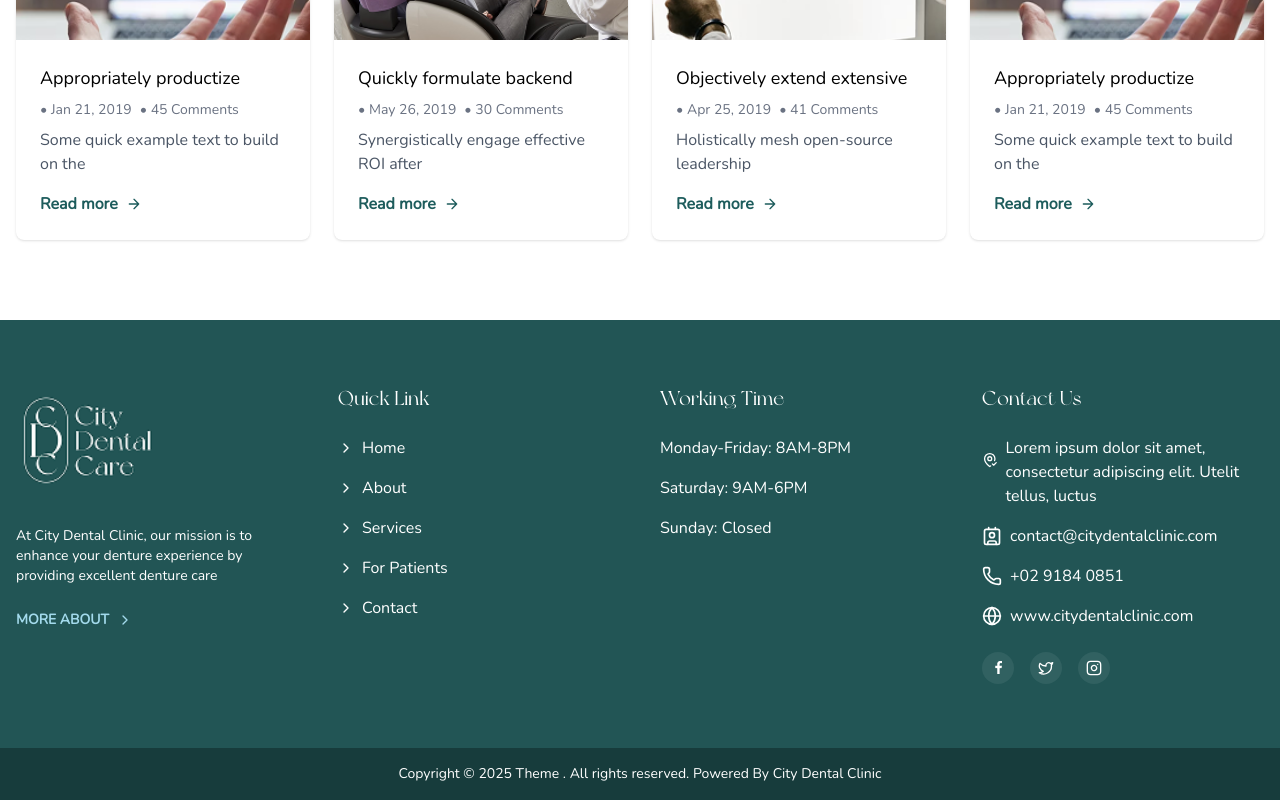
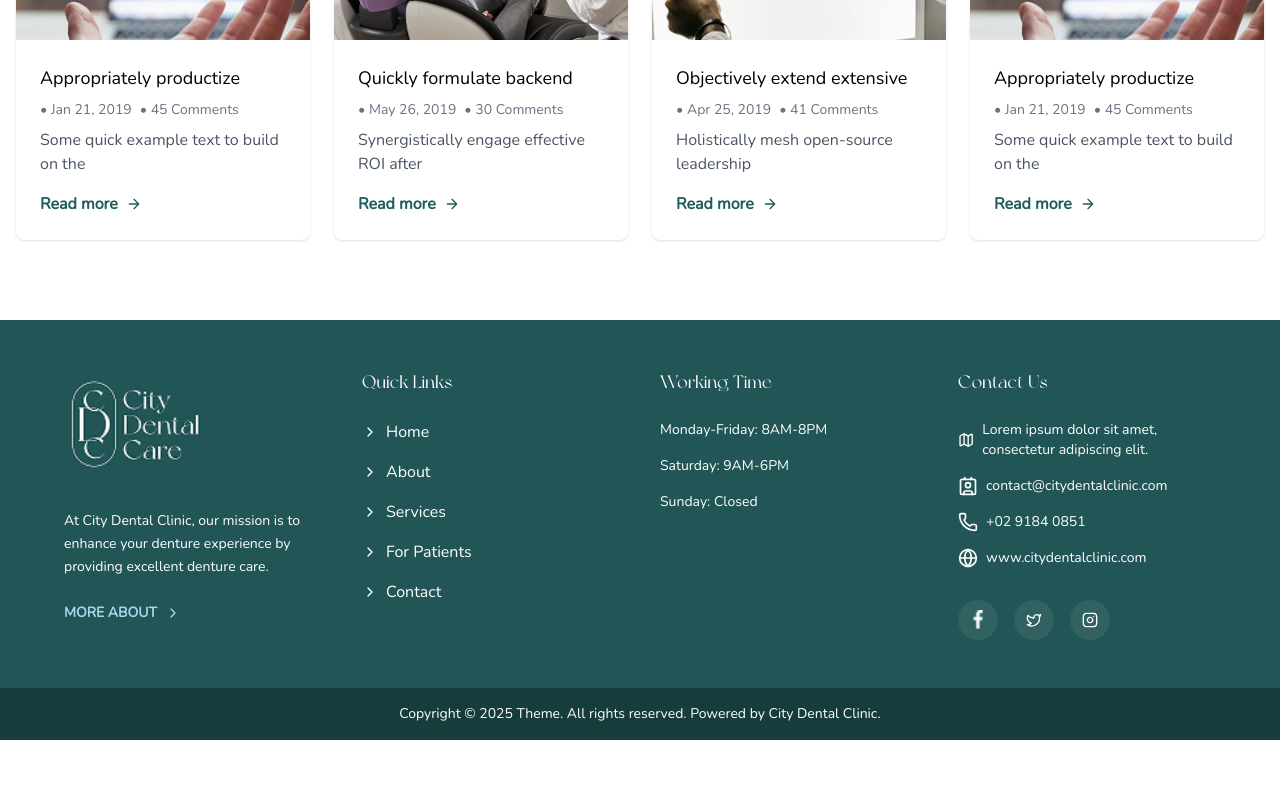
Before and after one commit to raoshahbazcoding/newdoc, a React (Vite) app: page / in a window 1280 px wide. Shown: the part 7976-8776 px from the top of the page. After the commit the page ends 8716 px from the top, so only its background shows below. Built offline with nearby package versions, Linux system fonts and the light colour scheme; a web font is replaced by a local one.

Commit message:
Size icon footer

```diff
--- a/src/components/Footer.jsx
+++ b/src/components/Footer.jsx
@@ -1,5 +1,4 @@
-import {  Twitter, Instagram,Contact ,MapPinCheck ,Globe , Phone ,ChevronRight } from "lucide-react"
-
+import { Twitter, Instagram, Contact, Map, Globe, Phone, ChevronRight } from "lucide-react";
 
 const logo = "/footer.png";
 const fb = "/fb.png";
@@ -7,103 +6,93 @@ const fb = "/fb.png";
 export default function Footer() {
   return (
     <footer className="bg-[#225555] text-white">
-      <div className="container mx-auto px-4 py-16">
-        <div className="grid grid-cols-1 md:grid-cols-4 gap-10">
+      <div className="container mx-auto px-6 md:px-12 lg:px-16 py-12">
+        <div className="grid grid-cols-1 sm:grid-cols-2 md:grid-cols-4 gap-10">
+          {/* Logo & Description */}
           <div>
             <a href="/" className="inline-block mb-6">
               <img src={logo} alt="City Dental Care" className="h-auto w-[180px] hidden md:block" />
             </a>
-            <p className="text-sm mb-6">
-              At City Dental Clinic, our mission is to enhance your denture experience by providing excellent denture
-              care
+            <p className="text-sm mb-6 leading-relaxed">
+              At City Dental Clinic, our mission is to enhance your denture experience by providing excellent denture care.
             </p>
-            <a href="#" className="flex  font-semibold items-center text-sm uppercase text-[#A3DAEC]">
+            <a href="#" className="flex font-semibold items-center text-sm uppercase text-[#A3DAEC] hover:underline">
               MORE ABOUT <ChevronRight className="ml-2 h-4 w-4" />
             </a>
           </div>
 
+          {/* Quick Links */}
           <div>
-            <h3 className="text-xl mb-6">Quick Link</h3>
+            <h3 className="text-lg font-semibold mb-6">Quick Links</h3>
             <ul className="space-y-4">
-              <li>
-                <a href="/" className="flex items-center">
-                  <ChevronRight className="mr-2 h-4 w-4" /> Home
-                </a>
-              </li>
-              <li>
-                <a href="#" className="flex items-center">
-                  <ChevronRight className="mr-2 h-4 w-4" /> About
-                </a>
-              </li>
-              <li>
-                <a href="#" className="flex items-center">
-                  <ChevronRight className="mr-2 h-4 w-4" /> Services
-                </a>
-              </li>
-              <li>
-                <a href="#" className="flex items-center">
-                  <ChevronRight className="mr-2 h-4 w-4" /> For Patients
-                </a>
-              </li>
-              <li>
-                <a href="#" className="flex items-center">
-                  <ChevronRight className="mr-2 h-4 w-4" /> Contact
-                </a>
-              </li>
+              {["Home", "About", "Services", "For Patients", "Contact"].map((item, index) => (
+                <li key={index}>
+                  <a href="#" className="flex items-center hover:text-[#A3DAEC] transition">
+                    <ChevronRight className="mr-2 h-4 w-4" /> {item}
+                  </a>
+                </li>
+              ))}
             </ul>
           </div>
 
+          {/* Working Hours */}
           <div>
-            <h3 className="text-xl mb-6">Working Time</h3>
-            <ul className="space-y-4">
+            <h3 className="text-lg font-semibold mb-6">Working Time</h3>
+            <ul className="space-y-4 text-sm">
               <li>Monday-Friday: 8AM-8PM</li>
               <li>Saturday: 9AM-6PM</li>
               <li>Sunday: Closed</li>
             </ul>
           </div>
 
+          {/* Contact Info */}
           <div>
-            <h3 className="text-xl mb-6">Contact Us</h3>
-            <ul className="space-y-4">
-              <li className="flex items-start">
-                <MapPinCheck className="h-12 w-8"/>
-                <span className="ml-2" >Lorem ipsum dolor sit amet, consectetur adipiscing elit. Utelit tellus, luctus</span>
+            <h3 className="text-lg font-semibold mb-6">Contact Us</h3>
+            <ul className="space-y-4 text-sm">
+              <li className="flex items-center space-x-2">
+                <Map className="h-6 w-6 " />
+                <span>Lorem ipsum dolor sit amet, consectetur adipiscing elit.</span>
               </li>
-              <li className="flex items-center">
-                <Contact className="h-6 w-5" />
-                <span className="ml-2">contact@citydentalclinic.com</span>
+              <li className="flex items-center space-x-2">
+                <Contact className="h-5 w-5 " />
+                <span>contact@citydentalclinic.com</span>
               </li>
-              <li className="flex items-center">
-               <Phone className="h-6 w-5" />
-                <span className="ml-2">+02 9184 0851</span>
+              <li className="flex items-center space-x-2">
+                <Phone className="h-5 w-5 " />
+                <span>+02 9184 0851</span>
               </li>
-              <li className="flex items-center">
-
-                 <Globe className="h-6 w-5" />
-                <span className="ml-2">www.citydentalclinic.com</span>
+              <li className="flex items-center space-x-2">
+                <Globe className="h-5 w-5 " />
+                <span>www.citydentalclinic.com</span>
               </li>
             </ul>
 
-            <div className="flex gap-4 mt-6">
-              <a href="#" className="h-8 w-8 rounded-full bg-[#316161] bg-opacity-70 flex items-center justify-center">
-                <img src={fb} alt="fb" />
-              </a>
-              <a href="#" className="h-8 w-8 rounded-full bg-[#316161] bg-opacity-20 flex items-center justify-center">
-                <Twitter className="h-4 w-4" />
-              </a>
-              <a href="#" className="h-8 w-8 rounded-full bg-[#316161] bg-opacity-20 flex items-center justify-center">
-                <Instagram className="h-4 w-4" />
-              </a>
+            {/* Social Icons */}
+            <div className="flex gap-4 mt-8">
+              {[
+                { icon: fb, link: "#" },
+                { icon: <Twitter className="h-4 w-4" />, link: "#" },
+                { icon: <Instagram className="h-4 w-4" />, link: "#" },
+              ].map((item, index) => (
+                <a
+                  key={index}
+                  href={item.link}
+                  className="h-10 w-10 flex items-center justify-center rounded-full bg-[#316161] bg-opacity-70 hover:bg-opacity-100 transition"
+                >
+                  {typeof item.icon === "string" ? <img src={item.icon} alt="social" className="h-5 w-5" /> : item.icon}
+                </a>
+              ))}
             </div>
           </div>
         </div>
       </div>
 
+      {/* Copyright */}
       <div className="bg-[#173C3C] py-4 text-center text-sm">
         <div className="container mx-auto px-4">
-          Copyright © 2025 Theme . All rights reserved. Powered By City Dental Clinic
+          Copyright © 2025 Theme. All rights reserved. Powered by City Dental Clinic.
         </div>
       </div>
     </footer>
-  )
+  );
 }
```
